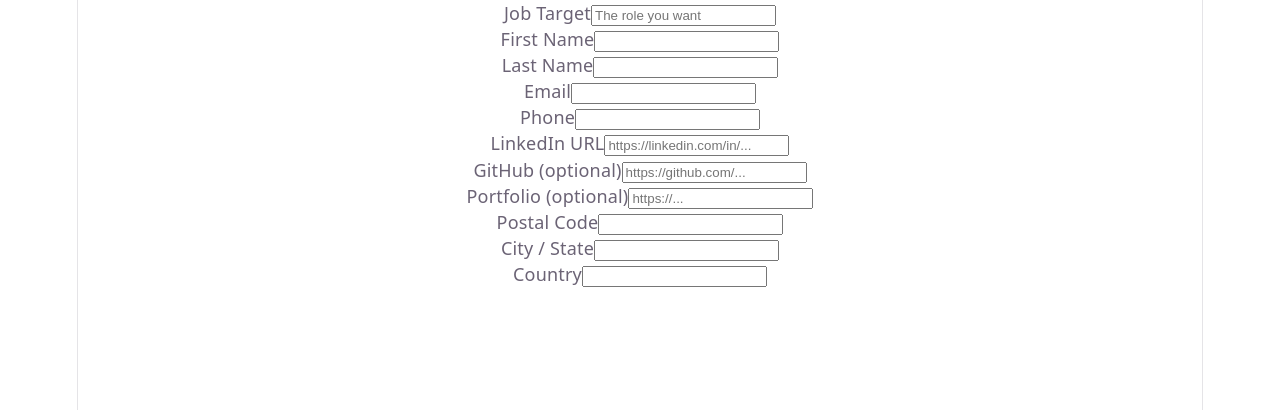
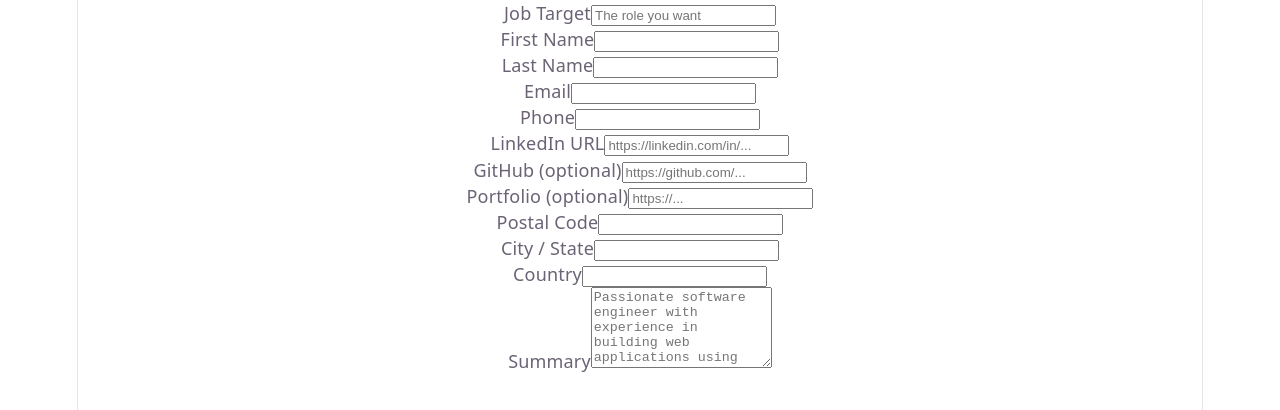
Before and after one commit to krig6/odin-cv-application, a React (Vite) app: page / in a window 1280 px wide. Shown: the top 410 px of the page. Built offline with nearby package versions, Linux system fonts and the light colour scheme.

Commit message:
feat(Summary): add static summary textarea and include in App layout

```diff
--- a/src/App.jsx
+++ b/src/App.jsx
@@ -1,4 +1,5 @@
 import { PersonalDetails } from "./components/PersonalDetails"
+import { Summary } from "./components/Summary"
 
 export const App = () => {
   return (
@@ -6,6 +7,7 @@ export const App = () => {
       <div className="cv-builder">
         <div className="cv-builder__inputs">
           <PersonalDetails />
+          <Summary />
         </div>
         <div className="cv-builder__preview">
         </div>
--- /dev/null
+++ b/src/components/Summary.jsx
@@ -0,0 +1,10 @@
+export const Summary = () => {
+  return (
+    <div className="summary">
+      <div className="summary__field">
+        <label className="summary__label" htmlFor="summary-text">Summary</label>
+        <textarea className="summary__input" id="summary-text" rows={5} placeholder="Passionate software engineer with experience in building web applications using React, Node.js, and modern front-end technologies"></textarea>
+      </div>
+    </div>
+  )
+}
```
